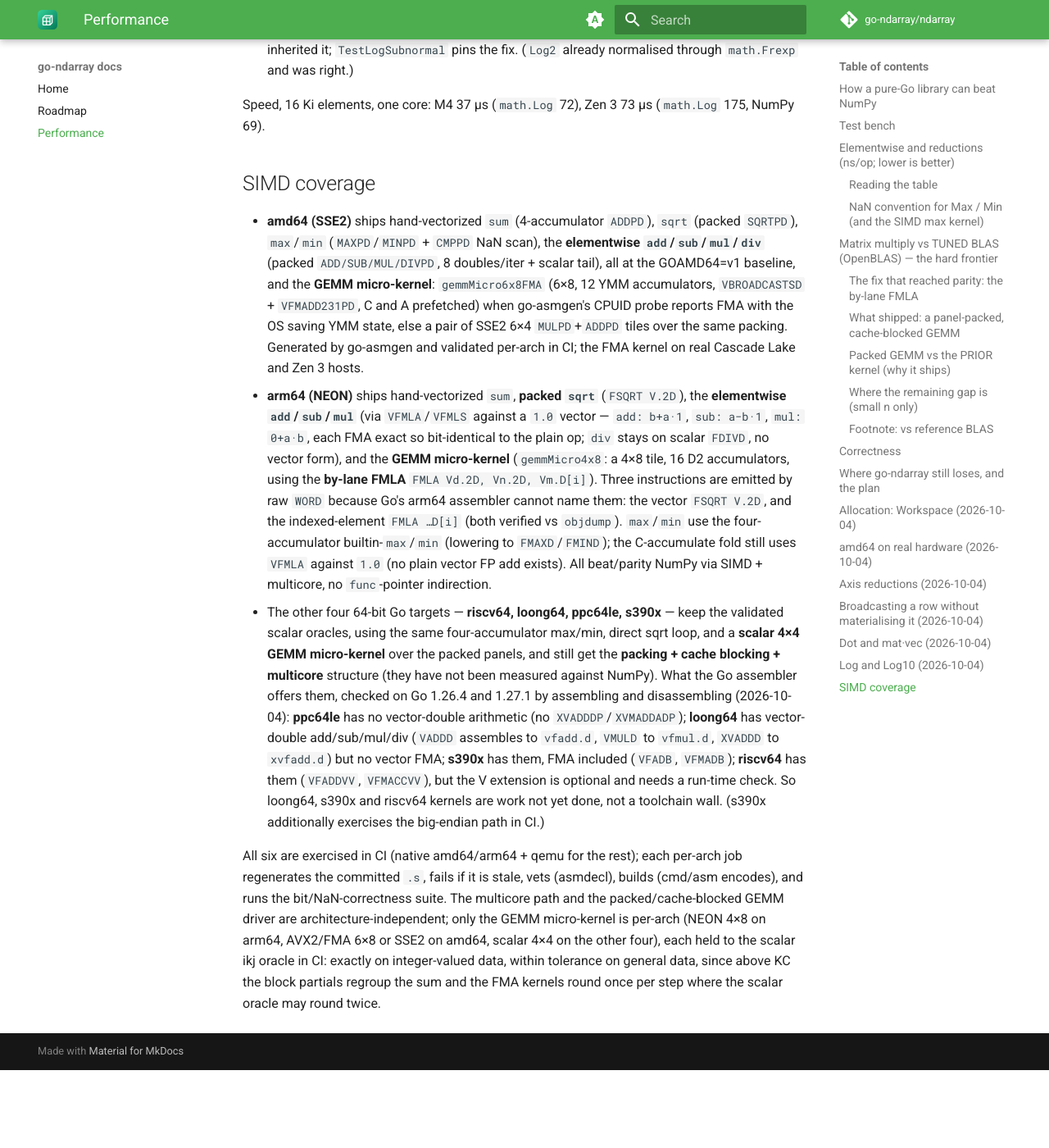
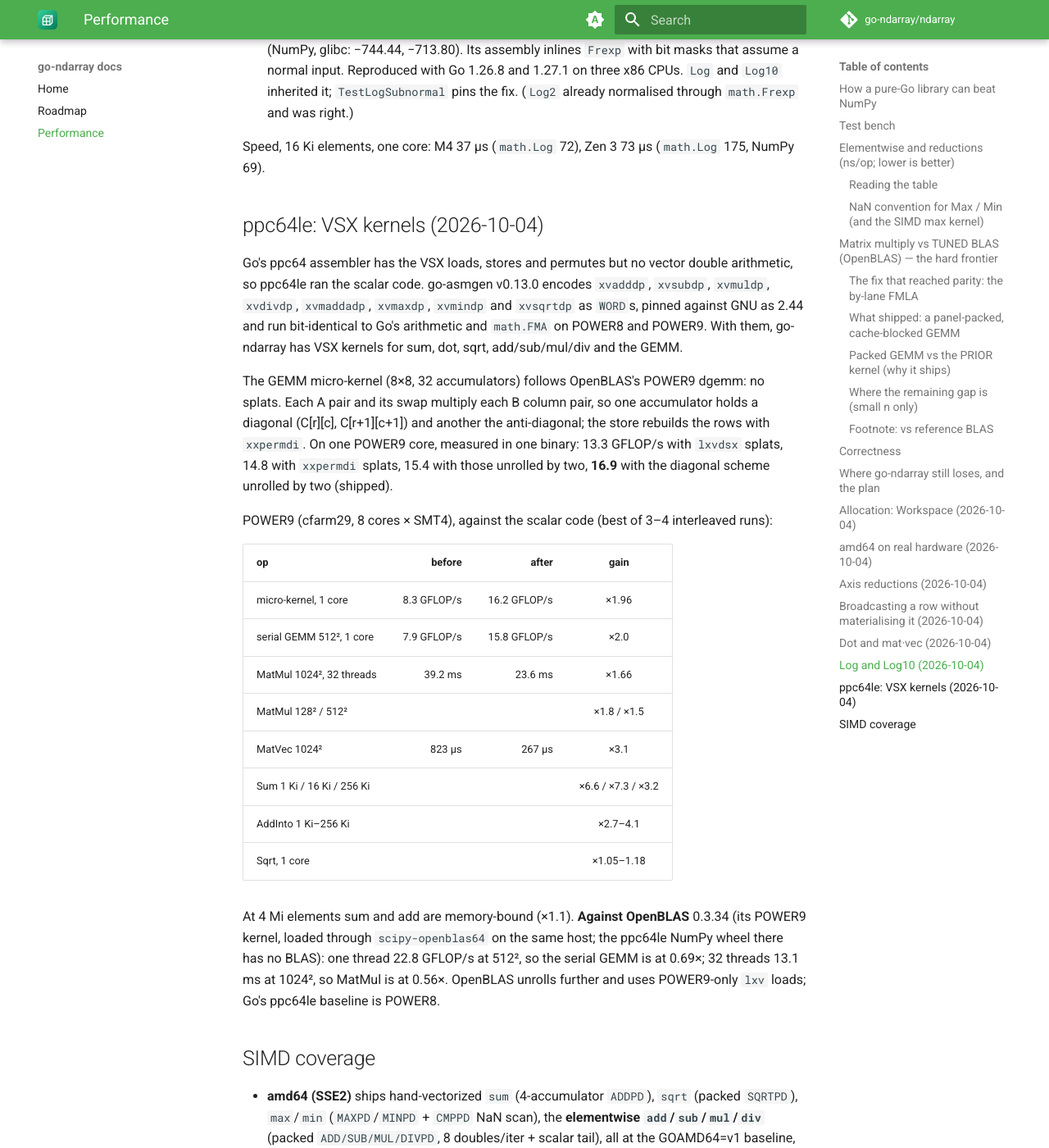
Before and after one commit to go-ndarray/docs, an MkDocs documentation site: the page built from docs/performance.md, in a window 1280 px wide and 1400 px high, scrolled down 15178 px. Shown: the whole window at 82% size. Built offline with MkDocs 1.6.1 and Material for MkDocs 9.7.7, drawn with Linux system fonts in a browser that asks for light colours; comment, search, counter and statistics services are not loaded; the version menu is left out; before the commit the page ends 16483 px from its top, so only the background shows below that; some of the changed text lies outside the part shown.

Commit message:
Sync the docs with ndarray v0.2.3: ppc64le VSX kernels (#9)
ndarray v0.2.3 (go-ndarray/ndarray#20) adds VSX SIMD kernels on ppc64le.

- performance.md: re-synced verbatim from docs/perf.md at v0.2.3 (new
  section 'ppc64le: VSX kernels (2026-10-04)' and the SIMD coverage
  update); the summary is now 'Where it stands at v0.2.3', names amd64,
  arm64 and ppc64le and gives the POWER9 GEMM figures from that section.
- index.md: SIMD on amd64, arm64 and ppc64le, worded as the ndarray
  README at v0.2.3 (max/min SIMD on amd64 only, VSX 8x8 micro-kernel).
- roadmap.md: the 'Today (v0.2.1)' sentence and the 'other four
  targets' clause no longer leave ppc64le on scalar code.

Co-authored-by: Claude Opus 5.5 <noreply@anthropic.com>

```diff
--- a/docs/performance.md
+++ b/docs/performance.md
@@ -4,7 +4,7 @@ Honest, reproducible head-to-head of `go-ndarray/ndarray` against **NumPy
 2.2.4** on identical hardware. "On n'a pas le droit de se tromper": every number
 here is measured, every win is real, and where NumPy still leads it says so.
 
-> **Where it stands at v0.2.2.** This page grew round by round: the sections
+> **Where it stands at v0.2.3.** This page grew round by round: the sections
 > up to *Where go-ndarray still loses* were measured on an arm64 Tart VM
 > (4 vCPU, NumPy 2.2.4, OpenBLAS 0.3.29); the dated sections after it on an
 > AMD Zen 3, 16 cores, against **NumPy 2.5.3 + OpenBLAS 0.3.34**. On the Zen 3:
@@ -25,9 +25,12 @@ here is measured, every win is real, and where NumPy still leads it says so.
 > On Apple silicon the GEMM reached parity with tuned BLAS at 1024² (OpenBLAS in
 > an arm64 VM, single-threaded vecLib on an M4 Max) and beats the pure-Go
 > `gonum` 4–10× ([`BENCHMARKS.md`](https://github.com/go-ndarray/ndarray/blob/main/BENCHMARKS.md)).
-> SIMD kernels exist on **amd64 and arm64**; the other targets run the pure-Go
-> reference code. For loong64, s390x and riscv64 that is work not yet done, not
-> a toolchain limit (see *SIMD coverage* at the end).
+> On a POWER9 the VSX kernels added in v0.2.3 double the serial GEMM (7.9 →
+> 15.8 GFLOP/s at 512²), which is 0.69× OpenBLAS 0.3.34 on one thread; `MatMul`
+> at 1024² on 32 threads is at 0.56× (see *ppc64le: VSX kernels*).
+> SIMD kernels exist on **amd64, arm64 and ppc64le**; the other targets run the
+> pure-Go reference code. For loong64, s390x and riscv64 that is work not yet
+> done, not a toolchain limit (see *SIMD coverage* at the end).
 
 ## How a pure-Go library can beat NumPy
 
@@ -590,6 +593,44 @@ this log.
 Speed, 16 Ki elements, one core: M4 37 µs (`math.Log` 72), Zen 3 73 µs
 (`math.Log` 175, NumPy 69).
 
+## ppc64le: VSX kernels (2026-10-04)
+
+Go's ppc64 assembler has the VSX loads, stores and permutes but no vector
+double arithmetic, so ppc64le ran the scalar code. go-asmgen v0.13.0 encodes
+`xvadddp`, `xvsubdp`, `xvmuldp`, `xvdivdp`, `xvmaddadp`, `xvmaxdp`, `xvmindp`
+and `xvsqrtdp` as `WORD`s, pinned against GNU as 2.44 and run bit-identical to
+Go's arithmetic and `math.FMA` on POWER8 and POWER9. With them, go-ndarray has
+VSX kernels for sum, dot, sqrt, add/sub/mul/div and the GEMM.
+
+The GEMM micro-kernel (8×8, 32 accumulators) follows OpenBLAS's POWER9 dgemm:
+no splats. Each A pair and its swap multiply each B column pair, so one
+accumulator holds a diagonal (C[r][c], C[r+1][c+1]) and another the
+anti-diagonal; the store rebuilds the rows with `xxpermdi`. On one POWER9 core,
+measured in one binary: 13.3 GFLOP/s with `lxvdsx` splats, 14.8 with `xxpermdi`
+splats, 15.4 with those unrolled by two, **16.9** with the diagonal scheme
+unrolled by two (shipped).
+
+POWER9 (cfarm29, 8 cores × SMT4), against the scalar code (best of 3–4
+interleaved runs):
+
+| op | before | after | gain |
+|----|--:|--:|:--:|
+| micro-kernel, 1 core | 8.3 GFLOP/s | 16.2 GFLOP/s | ×1.96 |
+| serial GEMM 512², 1 core | 7.9 GFLOP/s | 15.8 GFLOP/s | ×2.0 |
+| MatMul 1024², 32 threads | 39.2 ms | 23.6 ms | ×1.66 |
+| MatMul 128² / 512² | | | ×1.8 / ×1.5 |
+| MatVec 1024² | 823 µs | 267 µs | ×3.1 |
+| Sum 1 Ki / 16 Ki / 256 Ki | | | ×6.6 / ×7.3 / ×3.2 |
+| AddInto 1 Ki–256 Ki | | | ×2.7–4.1 |
+| Sqrt, 1 core | | | ×1.05–1.18 |
+
+At 4 Mi elements sum and add are memory-bound (×1.1). **Against OpenBLAS**
+0.3.34 (its POWER9 kernel, loaded through `scipy-openblas64` on the same host;
+the ppc64le NumPy wheel there has no BLAS): one thread 22.8 GFLOP/s at 512²,
+so the serial GEMM is at 0.69×; 32 threads 13.1 ms at 1024², so MatMul is at
+0.56×. OpenBLAS unrolls further and uses POWER9-only `lxv` loads; Go's ppc64le
+baseline is POWER8.
+
 ## SIMD coverage
 
 - **amd64 (SSE2)** ships hand-vectorized `sum` (4-accumulator `ADDPD`), `sqrt`
@@ -613,13 +654,17 @@ Speed, 16 Ki elements, one core: M4 37 µs (`math.Log` 72), Zen 3 73 µs
   `FMAXD`/`FMIND`); the C-accumulate fold still uses `VFMLA` against `1.0` (no
   plain vector FP add exists). All beat/parity NumPy via SIMD + multicore, no
   `func`-pointer indirection.
-- The other four 64-bit Go targets — **riscv64, loong64, ppc64le, s390x** — keep
+- **ppc64le (VSX)**, since v0.2.3: sum, dot, sqrt, add/sub/mul/div and an 8×8
+  GEMM micro-kernel; max/min stay scalar (the ISA's `xvmaxdp` NaN rule is not
+  NumPy's). See the ppc64le section above.
+- The other three 64-bit Go targets — **riscv64, loong64, s390x** — keep
   the validated scalar oracles, using the same four-accumulator max/min, direct
   sqrt loop, and a **scalar 4×4 GEMM micro-kernel** over the packed panels, and
   still get the **packing + cache blocking + multicore** structure (they have
   not been measured against NumPy). What the Go assembler offers them, checked
   on Go 1.26.4 and 1.27.1 by assembling and disassembling (2026-10-04):
-  **ppc64le** has no vector-double arithmetic (no `XVADDDP`/`XVMADDADP`);
+  **ppc64le** has no vector-double arithmetic (no `XVADDDP`/`XVMADDADP`), which
+  go-asmgen v0.13.0 now encodes as `WORD`s, so ppc64le has kernels;
   **loong64** has vector-double add/sub/mul/div (`VADDD` assembles to
   `vfadd.d`, `VMULD` to `vfmul.d`, `XVADDD` to `xvfadd.d`) but no vector FMA;
   **s390x** has them, FMA included (`VFADB`, `VFMADB`); **riscv64** has them
```
Also changed, not shown: docs/index.md (+10 -10 lines), docs/roadmap.md (+8 -7 lines).
